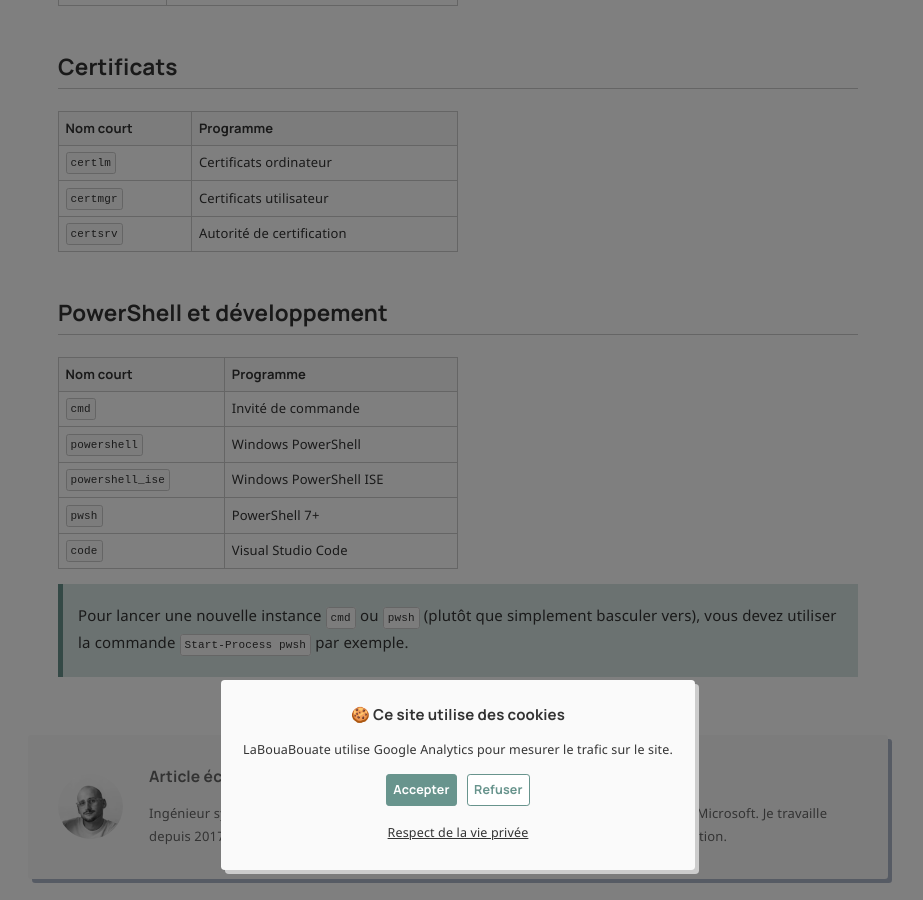
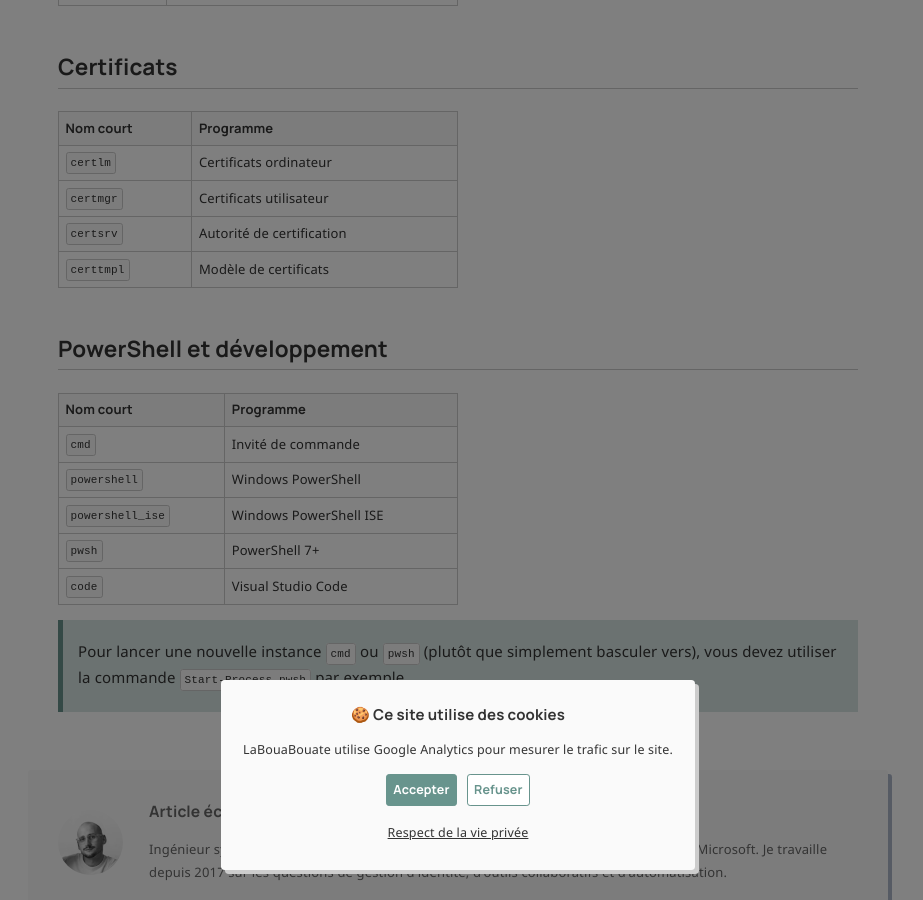
Before and after one commit to leobouard/leobouard.github.io, a Jekyll site: the page built from _posts/2026/2026-07-16-process-windows.md, in a window 1280 px wide and 900 px high, scrolled down 1560 px. Shown: the whole window, without its empty margins (182-1105 px from the left). Built offline with Jekyll 4.4.1, drawn with Linux system fonts in a browser that asks for light colours; nearby versions of some CDN libraries; some web fonts are replaced; comment, search, counter and statistics services are not loaded.

Commit message:
Update 2026-07-16-process-windows.md

```diff
--- a/_posts/2026/2026-07-16-process-windows.md
+++ b/_posts/2026/2026-07-16-process-windows.md
@@ -51,6 +51,7 @@ Nom court | Programme
 `certlm` | Certificats ordinateur
 `certmgr` | Certificats utilisateur
 `certsrv` | Autorité de certification
+`certtmpl` | Modèle de certificats
 
 ## PowerShell et développement
 
```
